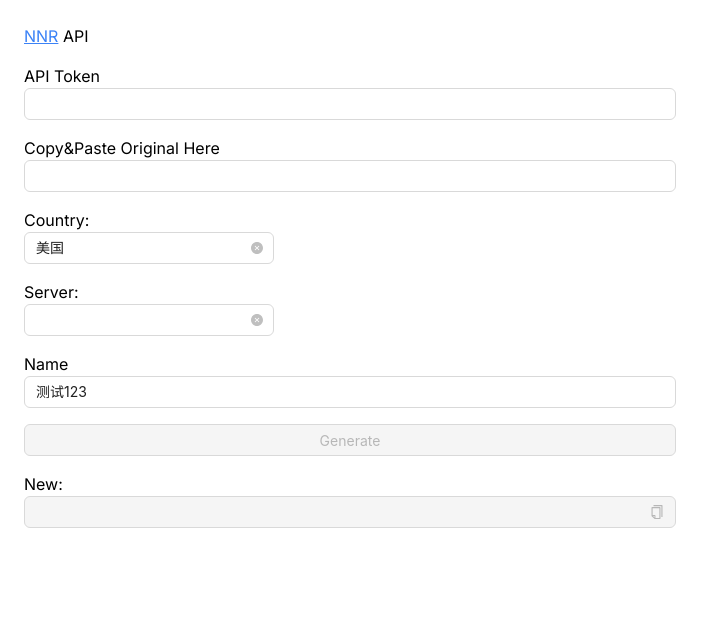
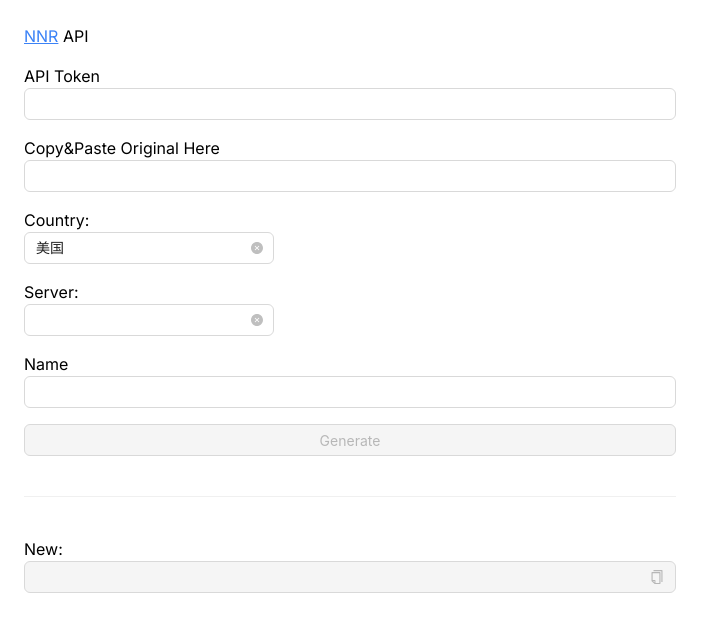
Before and after one commit to Somethingbear/cat-toys, a Next.js app: page /nnr-api in a window 1280 px wide. Shown: the top 632 px of the page, without its empty margins (0-715 px from the left). Built offline with nearby package versions, Linux system fonts and the light colour scheme.

Commit message:
chore: 删除备注

```diff
--- a/src/app/nnr-api/page.tsx
+++ b/src/app/nnr-api/page.tsx
@@ -1,6 +1,6 @@
 "use client";
 
-import { Button, Input, QRCode, Tooltip, message, Image, Select } from "antd";
+import { Button, Input, QRCode, Tooltip, message, Image, Select, Divider } from "antd";
 import React, { useEffect, useMemo, useState } from "react";
 import copy from "copy-to-clipboard";
 import {
@@ -25,7 +25,7 @@ const NNRTransfer = () => {
   // ebfee4d8-dd4a-4739-8459-f888f8fdbed1
 
   const [sid, setSid] = useState<string>("");
-  const [name, setName] = useState<string>("测试123");
+  const [name, setName] = useState<string>("");
 
   const [newVmessStr, setNewVmessStr] = useState("");
 
@@ -222,6 +222,8 @@ const NNRTransfer = () => {
         Generate
       </Button>
 
+      <Divider />
+
       <section>
         New:
         <Input
```
